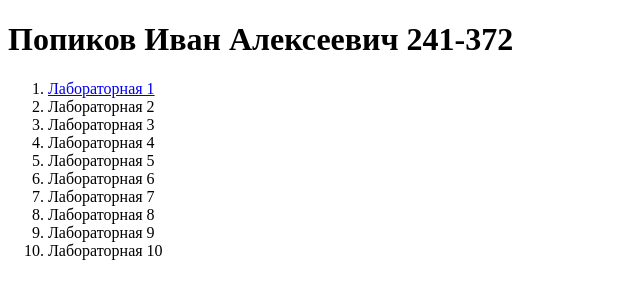
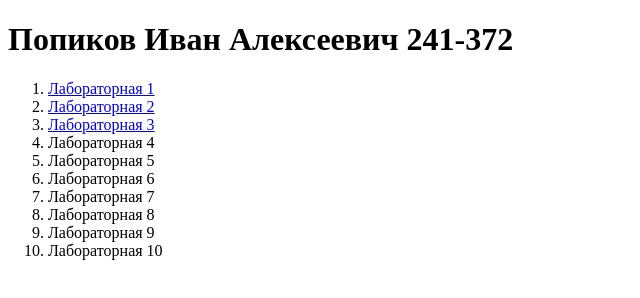
Before and after one commit to Galaxy-1337/Popikov-web-dev-2025-1, a plain HTML site: page index.html in a window 1280 px wide. Shown: the whole page, without its empty margins (0-640 px from the left). Drawn offline with Linux system fonts and the light colour scheme.

Commit message:
Добавление ссылок на лабораторные работы

```diff
--- a/index.html
+++ b/index.html
@@ -10,8 +10,8 @@
 <h1> Попиков Иван Алексеевич 241-372 </h1>
 <ol>
     <li> <a href="lab1/index.html"> Лабораторная 1 </a> </li>
-    <li> Лабораторная 2 </li>
-    <li> Лабораторная 3 </li>
+    <li> <a href="lab2/index.html"> Лабораторная 2 </a> </li>
+    <li> <a href="lab3/index.html"> Лабораторная 3 </a> </li>
     <li> Лабораторная 4 </li>
     <li> Лабораторная 5 </li>
     <li> Лабораторная 6 </li>
```
